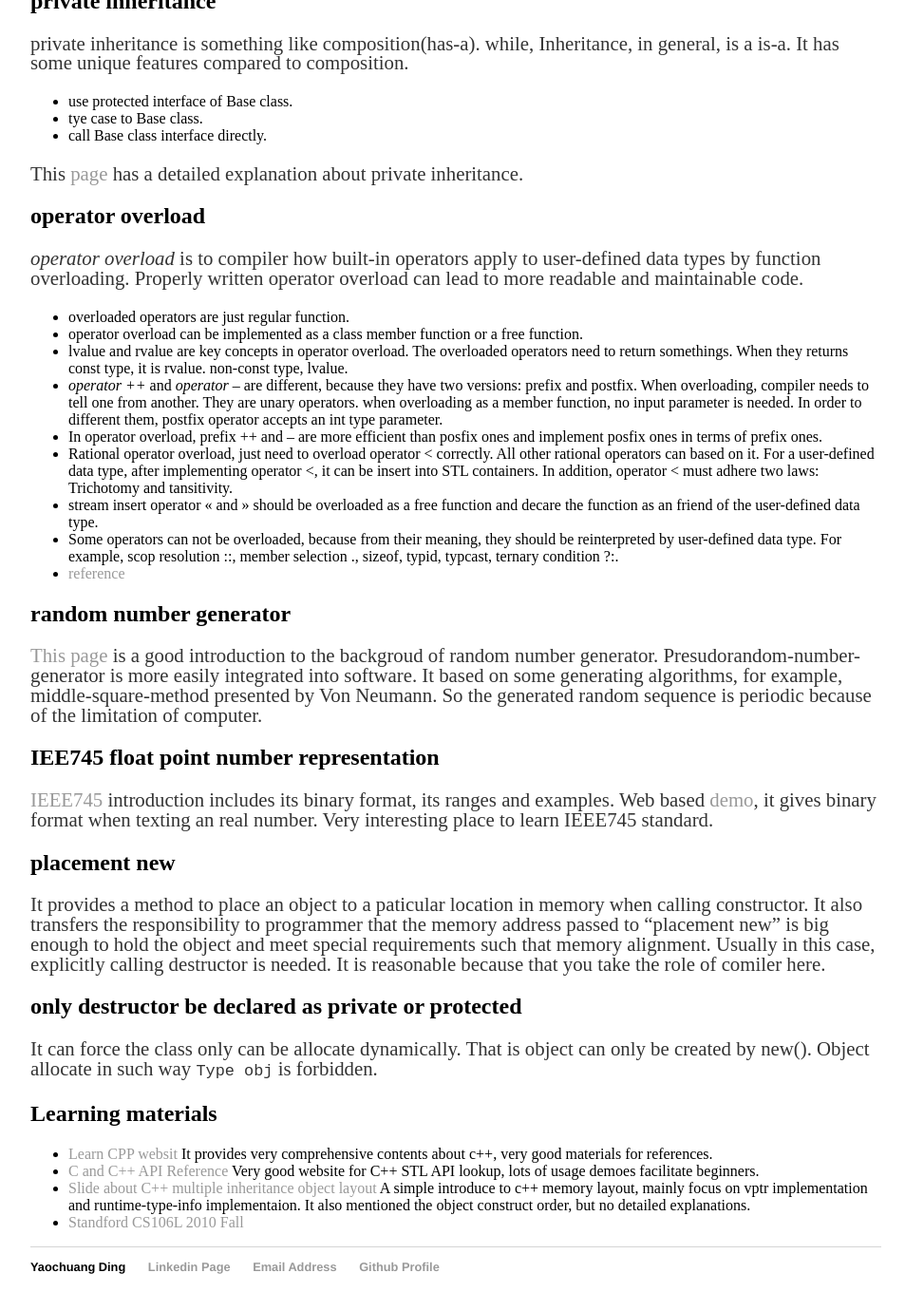
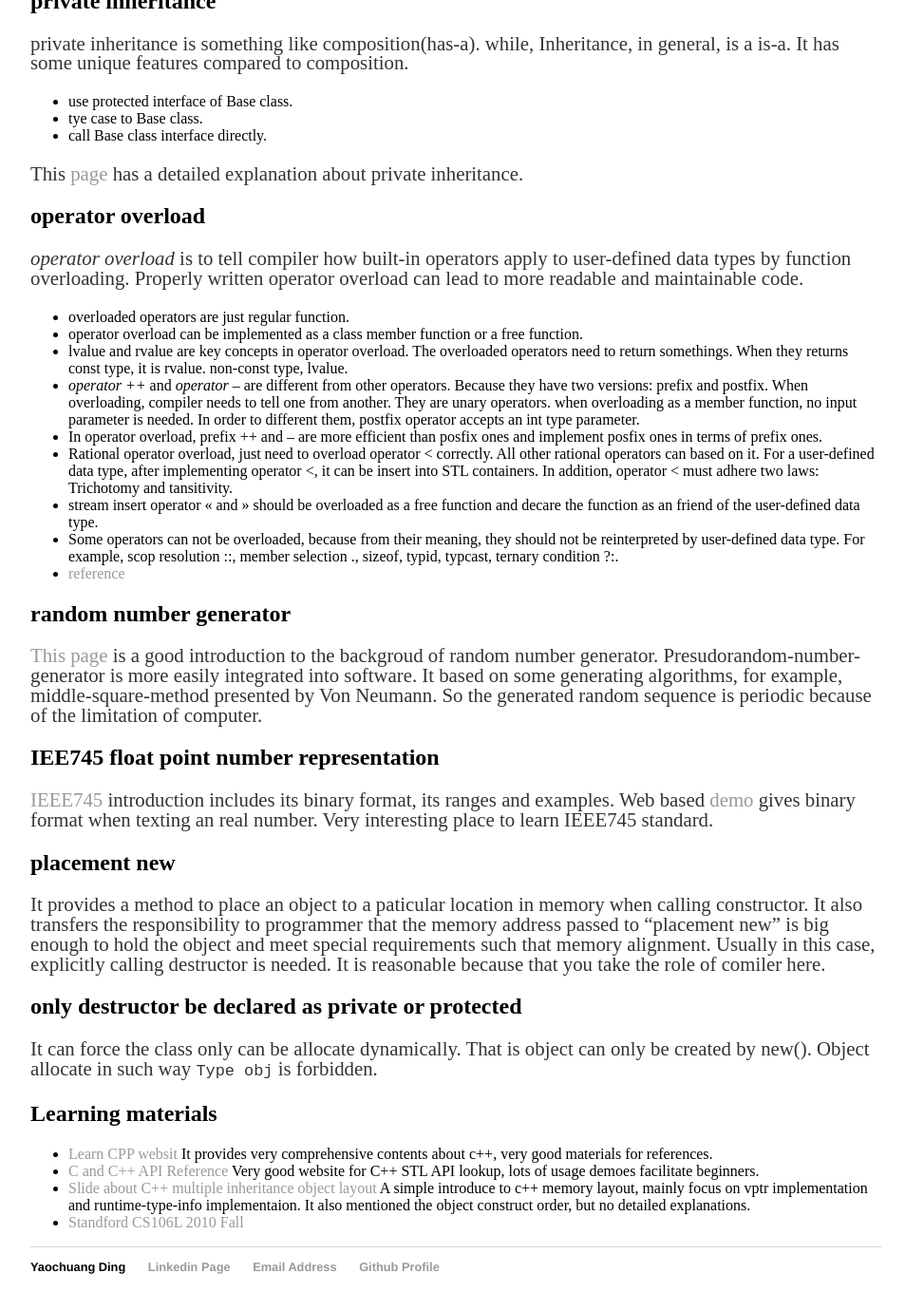
Before and after one commit to ychding11/ychding11.github.io, a Jekyll site: the page built from _posts/2015-03-28-Languages-Resources.md, in a window 1280 px wide and 1400 px high, scrolled down 2180 px. Shown: the top 1380 px of the window at 95% size, without its empty margins (160-1113 px from the left). Built offline with Jekyll 4.4.1, drawn with Linux system fonts in a browser that asks for light colours.

Commit message:
1. modify style.

```diff
--- a/_posts/2015-03-28-Languages-Resources.md
+++ b/_posts/2015-03-28-Languages-Resources.md
@@ -136,42 +136,42 @@
 has a detailed explanation about private inheritance.
 
 ## operator overload
-*operator overload* is to compiler how built-in operators apply to
+*operator overload* is to tell compiler how built-in operators apply to
 user-defined data types by function overloading. Properly written
 operator overload can lead to more readable and maintainable code.
 
 - overloaded operators are just regular function.
 - operator overload can be implemented as a class
-member function or a free function.
+  member function or a free function.
 - lvalue and rvalue are key concepts in operator
-overload. The overloaded operators need to return
-somethings. When they returns const type, it is
-rvalue. non-const type, lvalue.
-- *operator ++* and *operator --* are different,
-because they have two versions: prefix and postfix.
-When overloading, compiler needs to tell one from
-another. They are unary operators. when overloading
-as a member function, no input parameter is needed.
-In order to different them, postfix operator accepts
-an int type parameter.
+  overload. The overloaded operators need to return
+  somethings. When they returns const type, it is
+  rvalue. non-const type, lvalue.
+- *operator ++* and *operator --* are different from
+  other operators. Because they have two versions:
+  prefix and postfix. When overloading, compiler
+  needs to tell one from another. They are unary operators.
+  when overloading as a member function, no input parameter is needed.
+  In order to different them, postfix operator accepts
+  an int type parameter.
 - In operator overload, prefix ++ and -- are more
-efficient than posfix ones and implement posfix ones
-in terms of prefix ones.
+  efficient than posfix ones and implement posfix ones
+  in terms of prefix ones.
 - Rational operator overload, just need to overload
-operator < correctly. All other rational operators
-can based on it. For a user-defined data type, after
-implementing operator <, it can be insert into STL
-containers. In addition, operator < must adhere two
-laws: Trichotomy and tansitivity.
+  operator < correctly. All other rational operators
+  can based on it. For a user-defined data type, after
+  implementing operator <, it can be insert into STL
+  containers. In addition, operator < must adhere two
+  laws: Trichotomy and tansitivity.
 - stream insert operator << and >> should be
-overloaded as a free function and decare the
-function as an friend of the user-defined
-data type.
+  overloaded as a free function and decare the
+  function as an friend of the user-defined
+  data type.
 - Some operators can not be overloaded, because
-from their meaning, they should be reinterpreted
-by user-defined data type. For example, scop resolution
-::, member selection ., sizeof, typid, typcast,
-ternary condition ?:.
+  from their meaning, they should not be reinterpreted
+  by user-defined data type. For example, scop resolution
+  ::, member selection ., sizeof, typid, typcast,
+  ternary condition ?:.
 - [reference](http://www.keithschwarz.com/cs106l/fall2010/course-reader/Ch10_OperatorOverloading.pdf)
 
 ## random number generator
@@ -185,11 +185,12 @@
 ## IEE745 float point number representation
 [IEEE745](http://cs.boisestate.edu/~alark/cs354/lectures/ieee754.pdf)
 introduction includes its binary format, its ranges and examples.
-Web based [demo](http://babbage.cs.qc.cuny.edu/IEEE-754/), it gives
+Web based [demo](http://babbage.cs.qc.cuny.edu/IEEE-754/) gives
 binary format when texting an real number. Very interesting place to
 learn IEEE745 standard.
 
 ## placement new
+
 It provides a method to place an object to a paticular location in memory
 when calling constructor. It also transfers the responsibility to programmer
 that the memory address passed to "placement new" is big enough to hold the
@@ -198,6 +199,7 @@
 that you take the role of comiler here.
 
 ## only destructor be declared as private or protected
+
 It can force the class only can be allocate dynamically.
 That is object can only be created by new(). Object
 allocate in such way `Type obj` is forbidden.
@@ -205,12 +207,12 @@
 ## Learning materials
 
 - [Learn CPP websit](http://www.learncpp.com/) It provides very comprehensive
-contents about c++, very good materials for references.
+  contents about c++, very good materials for references.
 - [C and C++ API Reference](http://www.cplusplus.com/)
-Very good website for C++ STL API lookup, lots of usage
-demoes facilitate beginners.
+  Very good website for C++ STL API lookup, lots of usage
+  demoes facilitate beginners.
 - [Slide about C++ multiple inheritance object layout](http://lifegoo.pluskid.org/upload/doc/object_models/C++%20Object%20Model.pdf)
-A simple introduce to c++ memory layout, mainly focus on vptr implementation
-and runtime-type-info implementaion. It also mentioned the object construct
-order, but no detailed explanations.
+  A simple introduce to c++ memory layout, mainly focus on vptr implementation
+  and runtime-type-info implementaion. It also mentioned the object construct
+  order, but no detailed explanations.
 - [Standford CS106L 2010 Fall](http://www.keithschwarz.com/cs106l/fall2010/)
```
